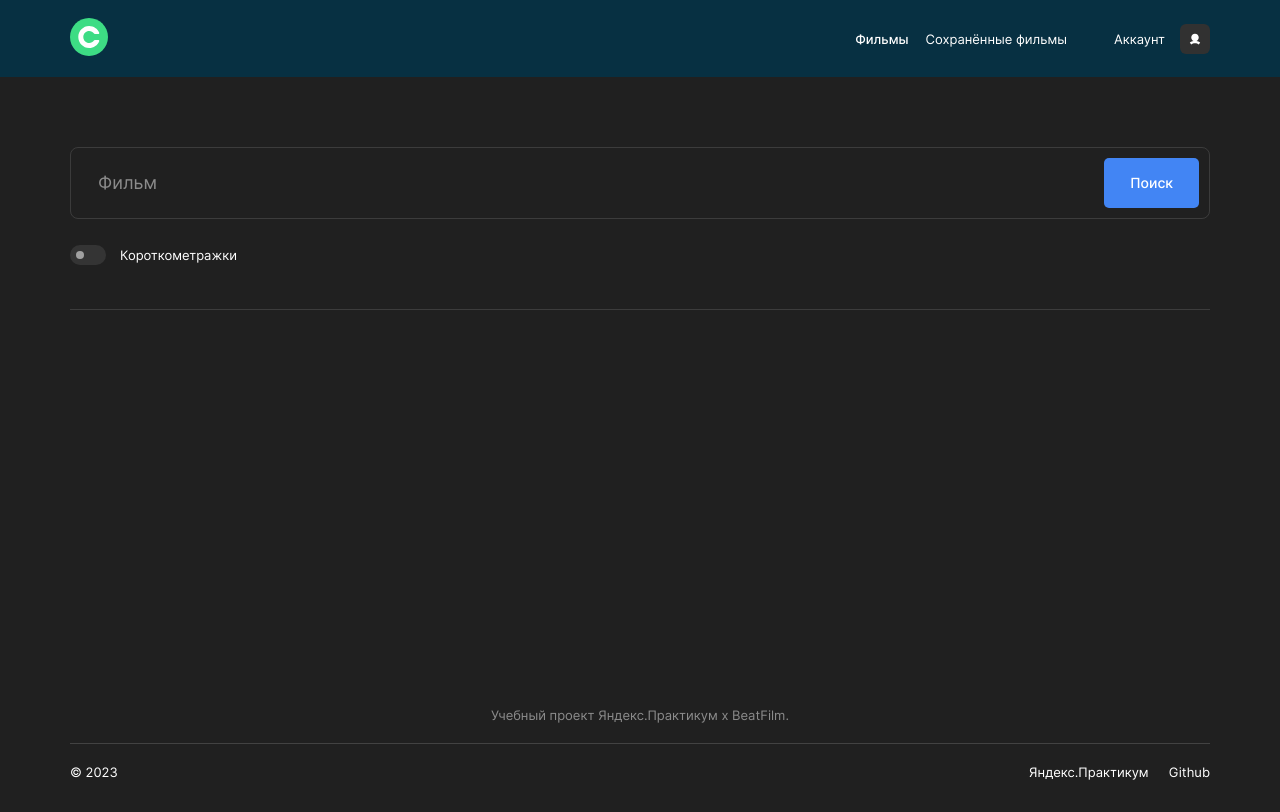
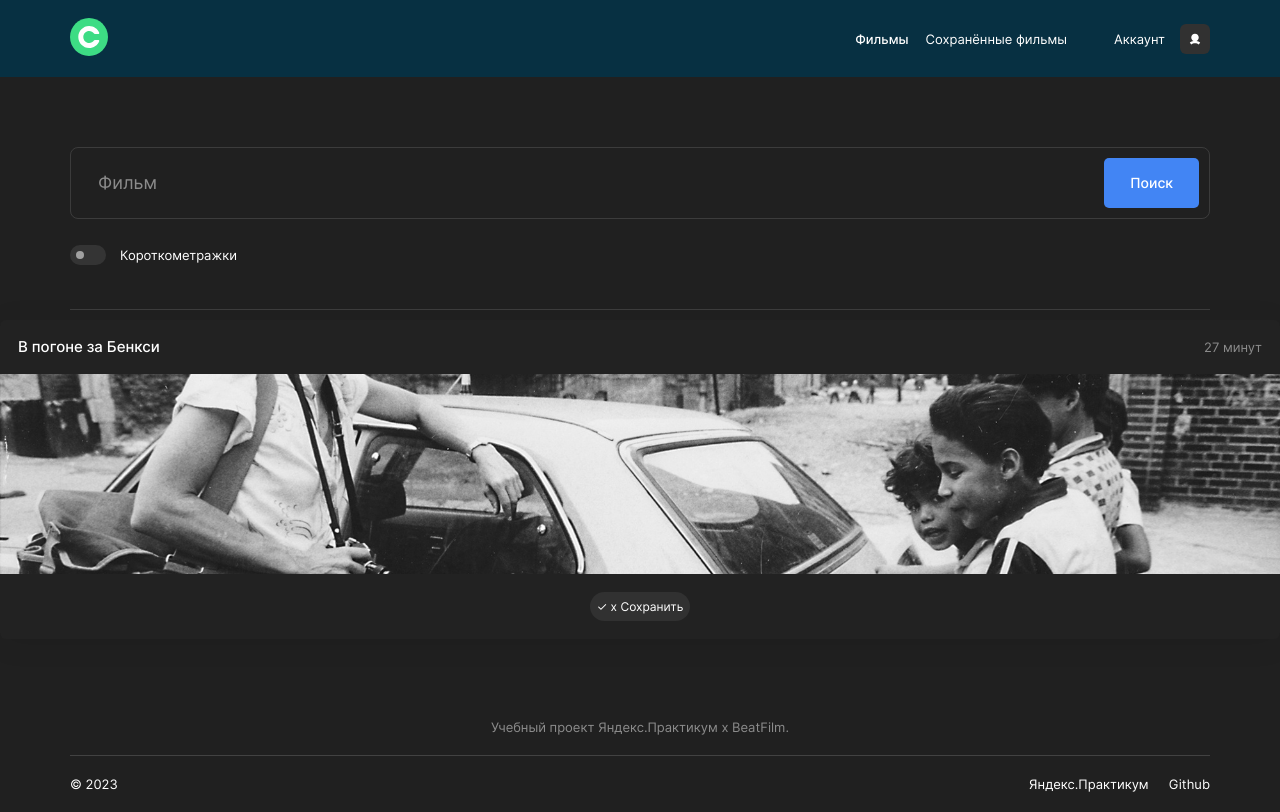
Before and after one commit to dzoric1/movies-explorer-frontend, a React (Create React App) app: page /movies in a window 1280 px wide. Built offline with nearby package versions, Linux system fonts and the light colour scheme.

Commit message:
realized movies-card

```diff
--- a/src/components/Movies/Movies.jsx
+++ b/src/components/Movies/Movies.jsx
@@ -1,6 +1,7 @@
 import './Movies.css';
 import Header from '../Header/Header';
 import Search from '../SearchForm/Search';
+import MoviesCard from '../MoviesCard/MoviesCard';
 import Footer from '../Footer/Footer';
 
 const Movies = () => (
@@ -8,6 +9,7 @@ const Movies = () => (
     <Header />
     <main>
       <Search />
+      <MoviesCard />
     </main>
     <Footer />
   </>
--- /dev/null
+++ b/src/components/MoviesCard/MoviesCard.css
@@ -0,0 +1,105 @@
+.movies-card {
+  border-radius: 6px;
+  background-color: #222;
+  box-shadow: 0 4px 30px 0 rgba(0, 0, 0, 0.08);
+}
+
+.movies-card__header {
+  padding: 18px;
+  display: flex;
+  justify-content: space-between;
+  gap: 12px;
+}
+
+@media screen and (max-width: 767px) {
+  .movies-card__header {
+    padding: 14px;
+  }
+}
+
+.movies-card__title {
+  font-size: 15px;
+  font-weight: 500;
+  line-height: 18px;
+  white-space: nowrap;
+  text-overflow: ellipsis;
+  overflow: hidden;
+  max-width: 240px;
+  margin: 0;
+}
+
+@media screen and (max-width: 767px) {
+  .movies-card__title {
+    font-size: 12px;
+  }
+}
+
+.movies-card__duration {
+  color: #8b8b8b;
+  font-size: 13px;
+  line-height: 18px;
+  white-space: nowrap;
+  overflow: hidden;
+  text-overflow: ellipsis;
+  max-width: 280px;
+  margin: 0;
+}
+
+@media screen and (max-width: 767px) {
+  .movies-card__duration {
+    font-size: 10px;
+  }
+}
+
+.movies-card__image-wrapper {
+  display: flex;
+}
+
+.movies-card__image {
+  width: 100%;
+  height: 200px;
+  object-fit: cover;
+  object-position: center;
+}
+
+@media screen and (max-width: 1023px) {
+  .movies-card__image {
+    height: 190px;
+  }
+}
+
+@media screen and (max-width: 767px) {
+  .movies-card__image {
+    height: 168px;
+  }
+}
+
+.movies-card__footer {
+  padding: 18px;
+  display: flex;
+  align-items: center;
+  justify-content: center;
+}
+
+@media screen and (max-width: 767px) {
+  .movies-card__footer {
+    padding: 14px;
+  }
+}
+
+.movie-card__button {
+  background-color: #313131;
+  border: none;
+  border-radius: 30px;
+  padding: 9px 0;
+  width: 100px;
+  color: #fff;
+  text-align: center;
+  font-size: 12px;
+  font-weight: 400;
+  line-height: 11px;
+}
+
+.movie-card__button_type_red {
+  background-color: #ee3465;
+}
--- /dev/null
+++ b/src/components/MoviesCard/MoviesCard.jsx
@@ -0,0 +1,25 @@
+import './MoviesCard.css'
+import img from '../../assets/images/card.jpg'
+
+const MoviesCard = () => {
+  return (
+    <div className='movies-card'>
+      <div className='movies-card__header'>
+        <h3 className='movies-card__title'>В погоне за Бенкси</h3>
+        <p className='movies-card__duration'>27 минут</p>
+      </div>
+      <div className='movies-card__image-wrapper'>
+        <img className='movies-card__image' src={img} alt={123} />
+      </div>
+      <div className='movies-card__footer'>
+        <button
+          className='movie-card__button hover-opacity'
+        >
+          ✓ x Сохранить
+        </button>
+      </div>
+    </div>
+  );
+}
+
+export default MoviesCard;
```
Also changed, not shown: src/assets/images/card.jpg (added).
